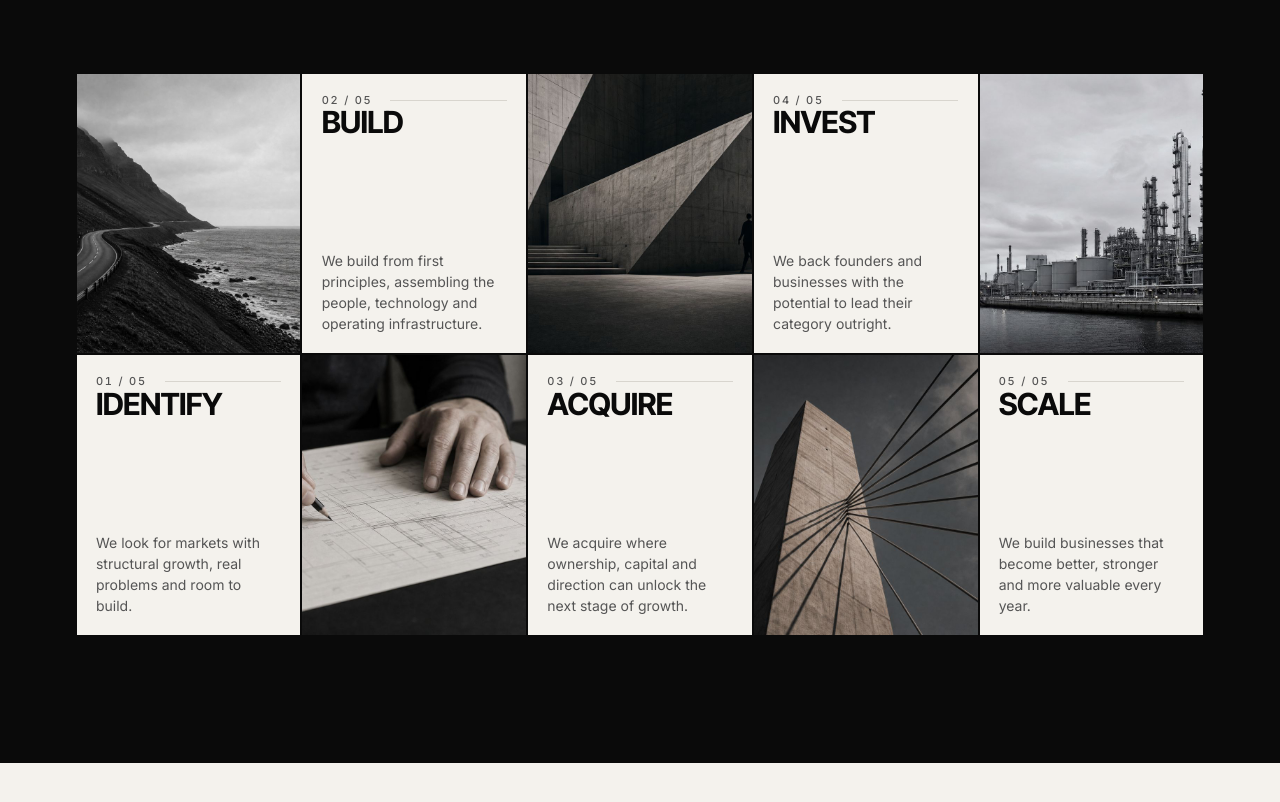
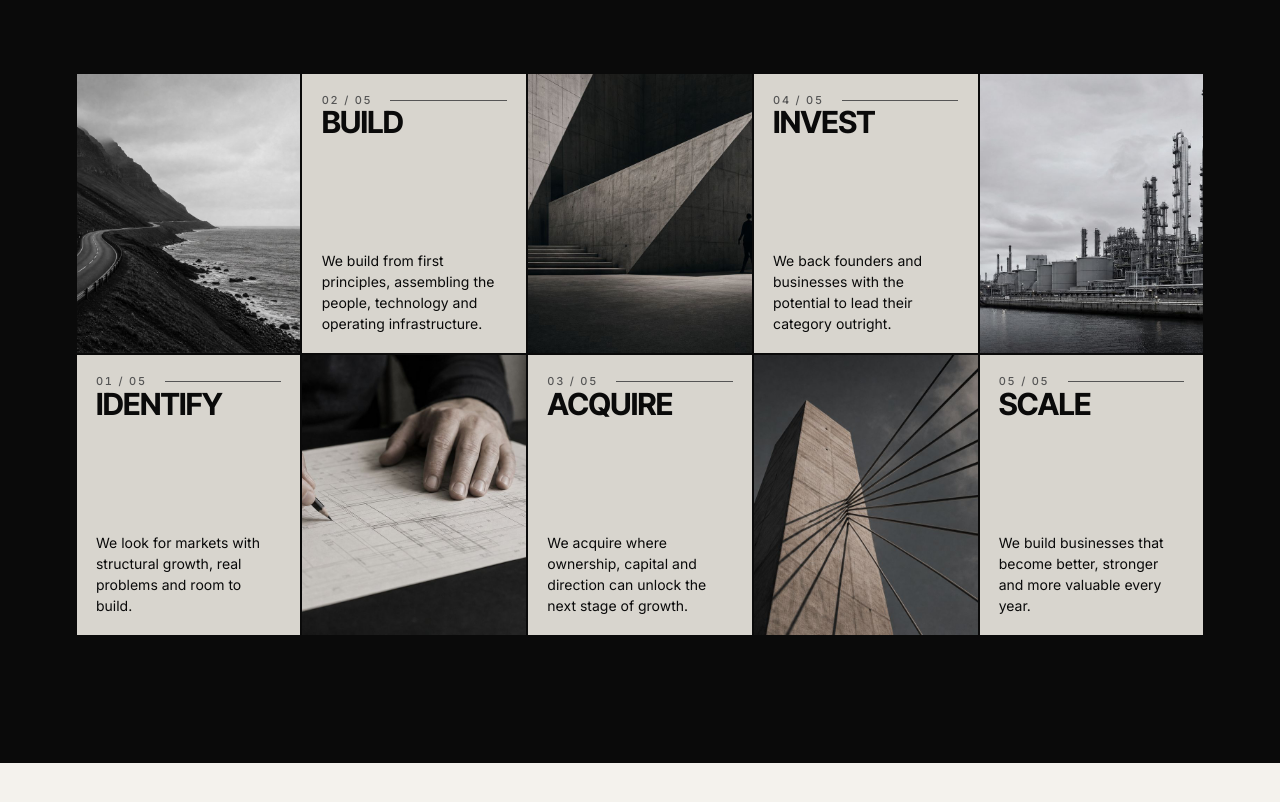
Before and after one commit to Launcht/kamb-site, a plain HTML site: page approach/index.html in a window 1280 px wide. Shown: the part 889-1691 px from the top of the page. Drawn offline with Linux system fonts and the light colour scheme.

```diff
--- a/assets/kamb.css
+++ b/assets/kamb.css
@@ -227,14 +227,14 @@
 .mv-img{aspect-ratio:4/5;overflow:hidden}
 .mv-img img{width:100%;height:100%;object-fit:cover;transition:transform 1.1s var(--ease)}
 .mv:hover .mv-img img{transform:scale(1.05)}
-.mv-txt{aspect-ratio:4/5;background:var(--bone);color:var(--black);
+.mv-txt{aspect-ratio:4/5;background:var(--stone);color:var(--black);
   padding:clamp(16px,1.5vw,24px);display:flex;flex-direction:column;
   justify-content:space-between}
 .mv-txt .dev{margin-bottom:0}
-.mv-txt .dev-rule{background:var(--stone)}
+.mv-txt .dev-rule{background:var(--graphite)}
 .mv-txt .over{color:var(--graphite)}
 .mv-txt h3{text-transform:uppercase;margin-bottom:10px}
-.mv-txt p{font-size:14px;line-height:1.5;color:var(--graphite)}
+.mv-txt p{font-size:14px;line-height:1.5;color:var(--black)}
 @media (max-width:1100px){.moves{grid-template-columns:repeat(3,1fr)}}
 @media (max-width:719px){
   .moves{grid-template-columns:repeat(2,1fr)}
```
